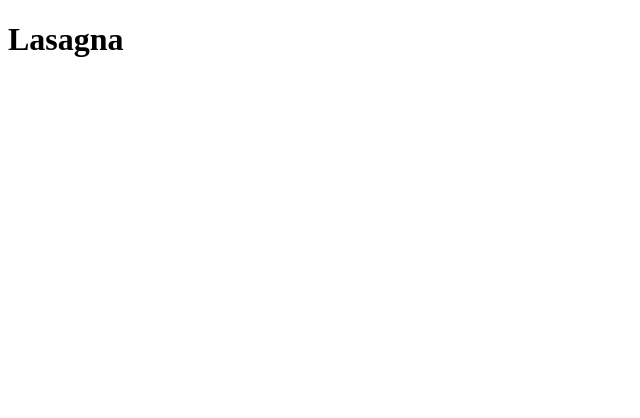
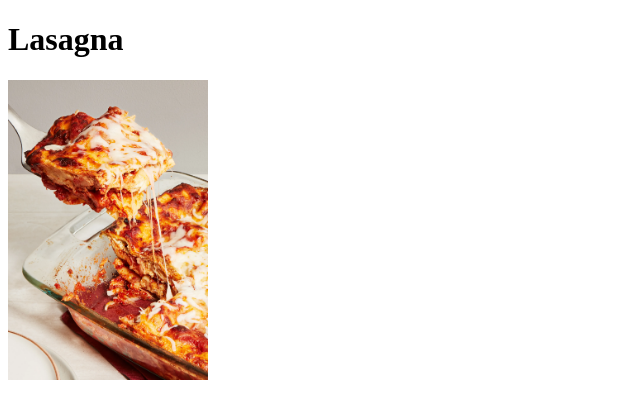
Before and after one commit to ZJialong/odin-recipes, a plain HTML site: page recipes/lasagna.html in a window 1280 px wide. Shown: the whole page, without its empty margins (0-640 px from the left). Drawn offline with Linux system fonts and the light colour scheme.

Commit message:
Add picture to lasagna recipe
Add an image of lasagna to lasagna.html

```diff
--- a/recipes/lasagna.html
+++ b/recipes/lasagna.html
@@ -7,5 +7,6 @@
 </head>
 <body>
     <h1>Lasagna</h1>
+    <img src="../images/Lasanga.jpg" alt="An image of lasagna" height="300" width="200">
 </body>
 </html>
```
